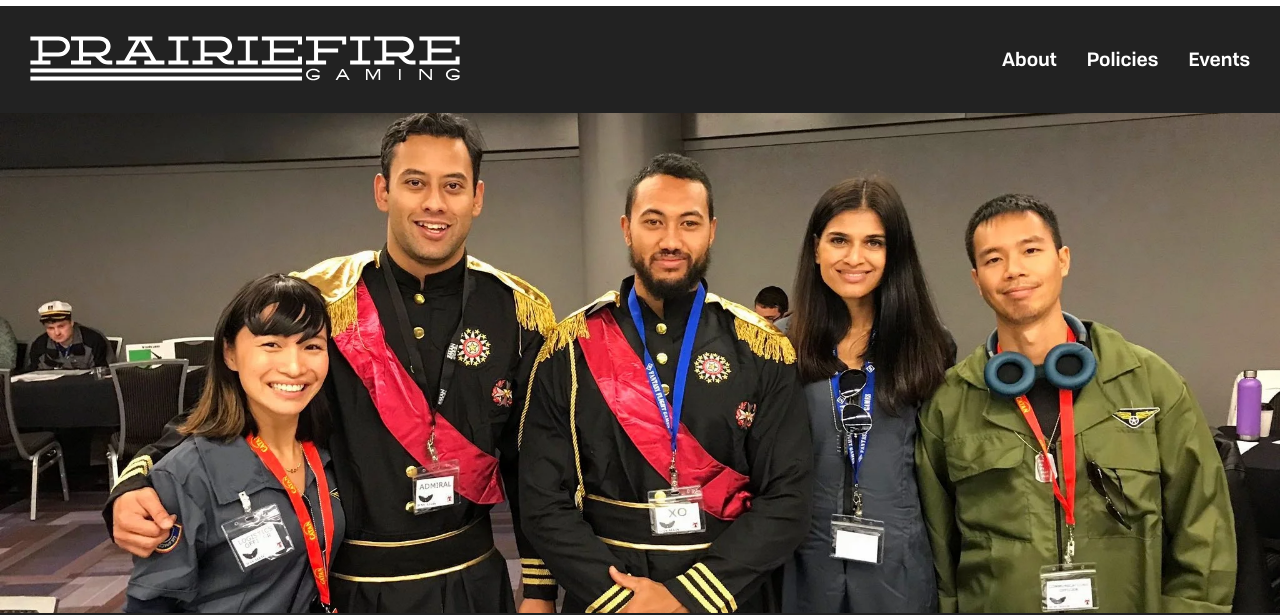
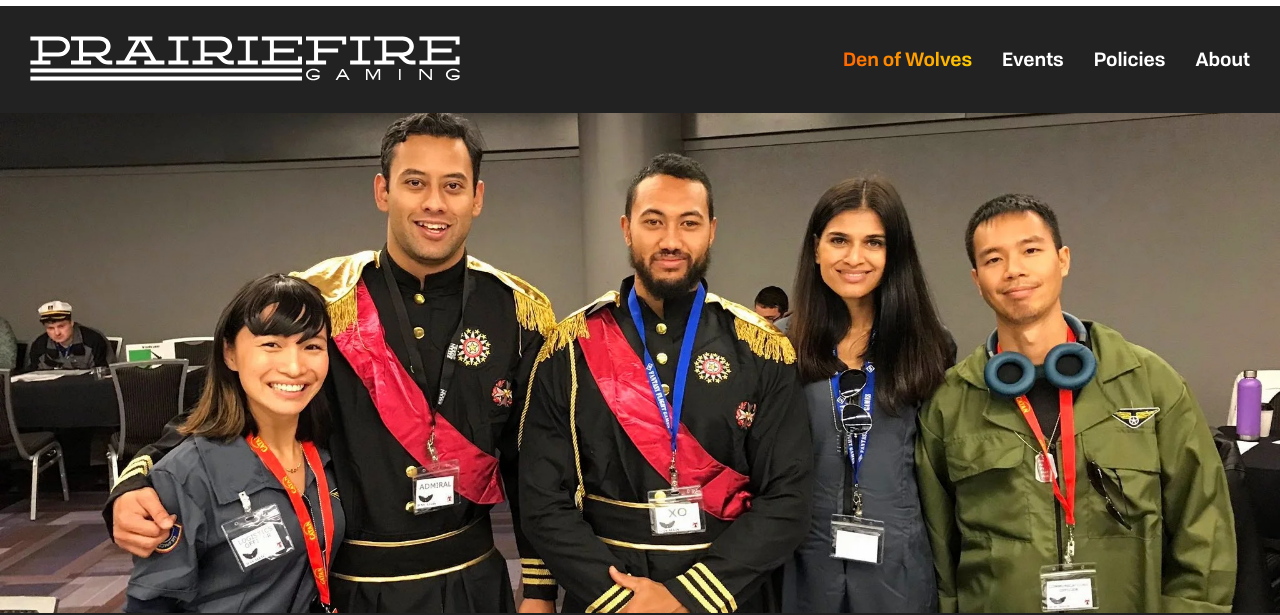
Before and after one commit to jedlimke/prairiefiregaming.com, a Jekyll site: the page built from events/den-of-wolves-2026.md, in a window 1280 px wide. Shown: the top 615 px of the page. Built offline with Jekyll 4.4.1, drawn with Linux system fonts in a browser that asks for light colours; some of the changed text lies outside the part shown.

Commit message:
Nav adjustments, fancy styles for the actual game link and title.

```diff
--- a/_config.yml
+++ b/_config.yml
@@ -42,9 +42,10 @@
 
 # Only show these pages in the top navigation
 header_pages:
+  - events/den-of-wolves-2026.md
+  - events/index.md
+  - policies/index.md
   - about/index.md
-  - policies/index.md
-  - events/index.md
 
 # =============================================================================
 # Default frontmatter values
--- a/_includes/header.html
+++ b/_includes/header.html
@@ -34,8 +34,10 @@
 		<div class="trigger">
 			{%- for path in page_paths -%}
 			{%- assign my_page = site.pages | where: "path", path | first -%}
-			{%- if my_page.title -%}
-			<a class="page-link" href="{{ my_page.url | relative_url }}">{{ my_page.title | escape }}</a>
+			{%- if my_page.link_title -%}
+			<a class="page-link {{ my_page.classes }}" href="{{ my_page.url | relative_url }}">{{ my_page.link_title | escape }}</a>
+			{%- else if my_page.title -%}
+			<a class="page-link {{ my_page.classes }}" href="{{ my_page.url | relative_url }}">{{ my_page.title | escape }}</a>
 			{%- endif -%}
 			{%- endfor -%}
 		</div>
--- a/_sass/base.scss
+++ b/_sass/base.scss
@@ -83,6 +83,10 @@
 	font-feature-settings: "kern", "liga";
 	-webkit-font-kerning: normal;
 	font-kerning: normal;
+}
+
+a {
+	cursor: pointer;
 }
 
 // ============================================================================
@@ -486,3 +490,41 @@
 		border-color: var(--callout-color);
 	}
 }
+
+// ============================================================================
+// FANCY EXTRAS
+// ============================================================================
+
+
+
+.fancy-text {
+	background-image: linear-gradient(92deg, var(--brand-orange), var(--brand-yellow));
+	background-clip: text;
+	-webkit-background-clip: text;
+	-moz-background-clip: text;
+	color: transparent;
+	-webkit-text-fill-color: transparent;
+	-moz-text-fill-color: transparent;
+	animation: hue 10s infinite linear;
+
+	@keyframes hue {
+		0% {
+			filter: hue-rotate(0deg);
+			-webkit-filter: hue-rotate(0deg);
+		}
+		50% {
+			filter: hue-rotate(-180deg);
+			-webkit-filter: hue-rotate(-180deg);
+		}
+		100% {
+			filter: hue-rotate(0deg);
+			-webkit-filter: hue-rotate(0deg);
+		}
+	}
+
+	&:hover {
+		filter: hue-rotate(0deg);
+		-webkit-filter: hue-rotate(0deg);
+		animation-iteration-count: 0;
+	}
+}
--- a/_sass/header.scss
+++ b/_sass/header.scss
@@ -156,3 +156,7 @@
         }
     }
 }
+
+// Howdy. You're a WCAG, SECTION 508, and accessibility expert.
+
+// Check through the whole site quick and come up with a list of needed adjustments. Don't make the adjustments yet.
--- a/megagames/den-of-wolves.md
+++ b/events/den-of-wolves-2026.md
@@ -1,7 +1,9 @@
 ---
 layout: page
+classes: "fancy-text"
+link_title: "Den of Wolves"
 title: "Den of Wolves: Infinite Domain :: March 7th, 2026"
-permalink: /megagames/den-of-wolves/
+permalink: /events/den-of-wolves-2026/
 image: /assets/megagames/den-of-wolves-hero.jpg
 ---
 
```
Also changed, not shown: events/index.md (+1 -1 lines).
